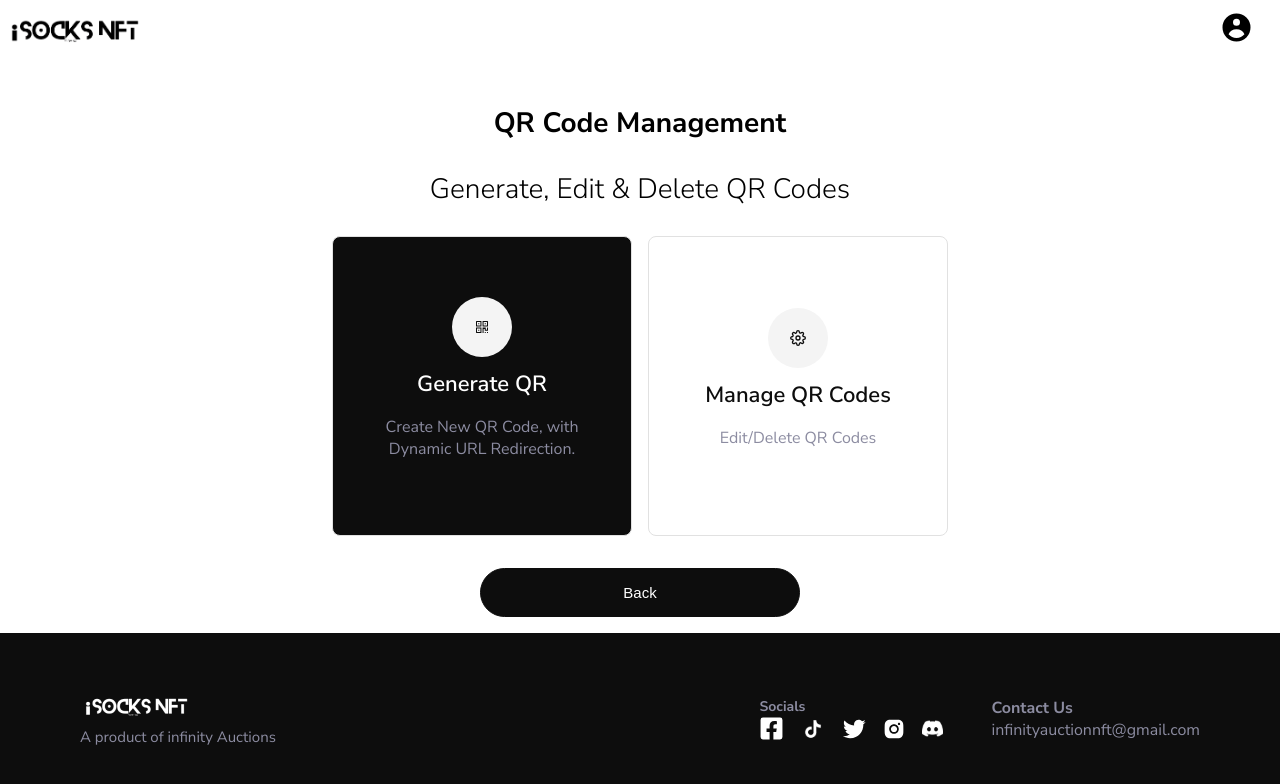
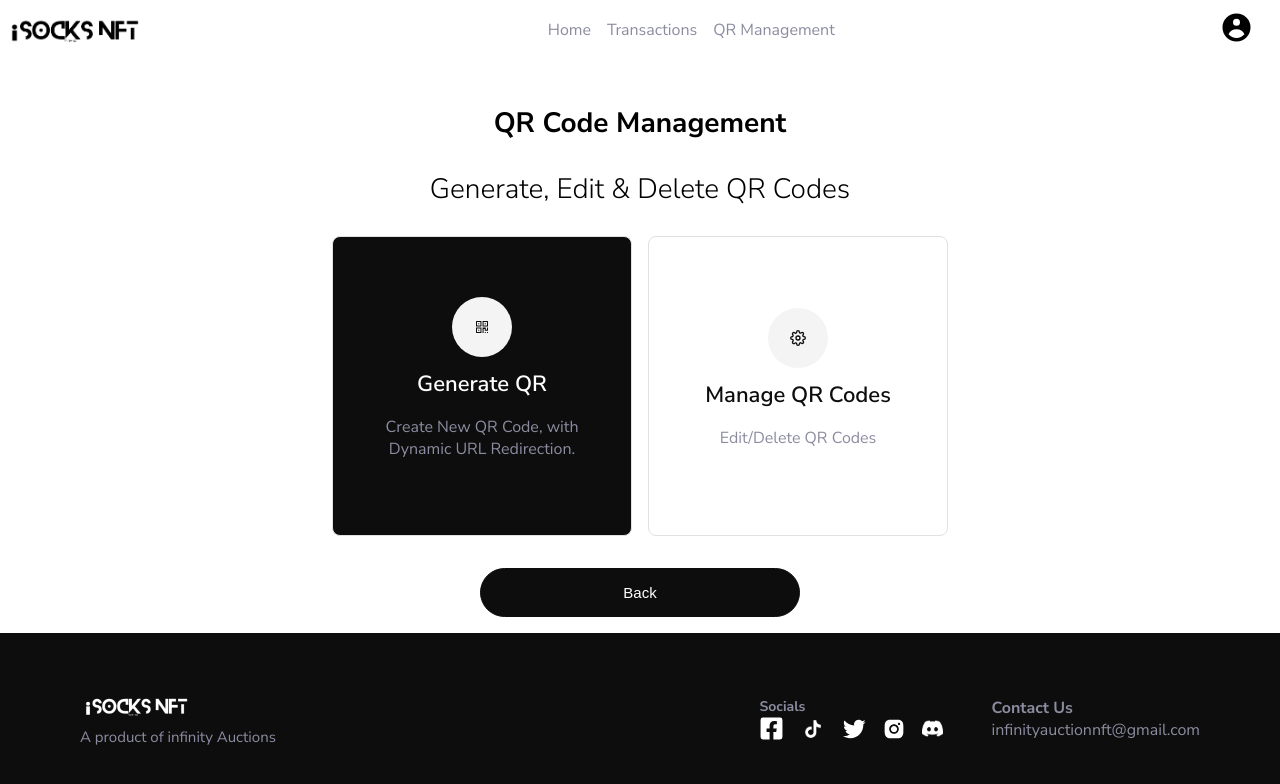
Before and after one commit to iSocks-NFTs/isocks.ai, a Next.js app: page /dashboard/admin/qr in a window 1280 px wide. Shown: the top 784 px of the page. Built offline with nearby package versions, Linux system fonts and the light colour scheme; what @web3-react/core would draw is missing.

Commit message:
made updates

```diff
--- a/components/Dashboard/Navbar/index.js
+++ b/components/Dashboard/Navbar/index.js
@@ -5,6 +5,9 @@ import {
   UserBox,
   UserSettings,
   WelcomeMessage,
+  NavLink,
+  Link,
+  NavLinks,
 } from "./style";
 import { HiUserCircle } from "react-icons/hi";
 import { motion, AnimatePresence } from "framer-motion";
@@ -40,6 +43,20 @@ const Navbar = () => {
         alt="logo"
         onClick={() => Router.push("/dashboard/admin")}
       />
+      <>
+        <NavLink>
+          <NavLinks>
+            <Link href="/dashboard/admin">Home</Link>
+          </NavLinks>
+          <NavLinks>
+            <Link href="/dashboard/admin/transactions">Transactions</Link>
+          </NavLinks>
+          <NavLinks>
+            <Link href="/dashboard/admin/qr">QR Management</Link>
+          </NavLinks>
+        </NavLink>
+      </>
+      <>
         <UserBox>
           <HiUserCircle
             onClick={() => setOpenSettings(!openSettings)}
@@ -65,6 +82,7 @@ const Navbar = () => {
             )}
           </AnimatePresence>
         </UserBox>
+      </>
     </Container>
   );
 };
--- a/components/Dashboard/Navbar/style.js
+++ b/components/Dashboard/Navbar/style.js
@@ -55,3 +55,18 @@ export const UserBox = styled.div`
     cursor: pointer;
   }
 `;
+
+export const NavLink = styled.ul`
+  list-style:none;
+  display: flex;
+  column-gap:1rem;
+  @media screen and (max-width:520px) {
+    display:none;
+  }
+`
+
+export const NavLinks = styled.li`
+  color:var(--subtle-text);
+`
+
+export const Link = styled.a``
--- a/components/QR/index.js
+++ b/components/QR/index.js
@@ -6,10 +6,17 @@ import Step1 from "./steps/step1";
 import Step2 from "./steps/step2";
 import { AnimatePresence } from "framer-motion";
 import { Button, ButtonContainer } from "../Form";
+import { TailSpin } from "react-loader-spinner";
 
 const QRComponent = () => {
   const router = Router;
   const [page, setPage] = React.useState(0);
+  const [goBack, setBack] = React.useState(false);
+
+  function back() {
+    setBack(true);
+    router.push("/dashboard/admin");
+  }
   const componentList = [
     <Step1 key={1} page={page} setPage={setPage} />,
     <Step2 key={2} page={page} setPage={setPage} />,
@@ -35,7 +42,22 @@ const QRComponent = () => {
         </Col>
         <Col>
           <ButtonContainer marginTop="2rem">
-            <Button onClick={() => router.back()}>Back</Button>
+            <Button onClick={() => back()}>
+              {goBack ? (
+                <TailSpin
+                  height="25"
+                  width="25"
+                  color="#fff"
+                  ariaLabel="tail-spin-loading"
+                  radius="1"
+                  wrapperStyle={{}}
+                  wrapperClass=""
+                  visible={true}
+                />
+              ) : (
+                "Back"
+              )}
+            </Button>
           </ButtonContainer>
         </Col>
       </Row>
--- a/components/QR/style.js
+++ b/components/QR/style.js
@@ -1,7 +1,7 @@
 import styled from "styled-components";
 
 export const Link = styled.a`
-
+    text-align:center;
 `
 
 export const Container = styled.div`
@@ -30,8 +30,9 @@ export const Image = styled.img`
 export const QRContainer = styled.div`
     display: grid;
     justify-items: center;
-    grid-template-columns: repeat(3,33%);
+    grid-template-columns: auto;
     gap:1rem;
+    justify-content: center;
     @media screen and (max-width:768px) {
         grid-template-columns: repeat(2,50%);
     }
--- a/pages/dashboard/admin/index.js
+++ b/pages/dashboard/admin/index.js
@@ -14,7 +14,6 @@ import {
 import { GrMoney } from "react-icons/gr";
 import { AiOutlineQrcode } from "react-icons/ai";
 import { FiSettings } from "react-icons/fi";
-import { AuthContext } from "../../../context/authContext";
 import { useEffect } from "react";
 import {useCookies} from 'react-cookie';
 
```
Also changed, not shown: pages/dashboard/admin/qr/list/index.js (+5 -21 lines). Lines whose indentation alone changed are shown as unchanged.
